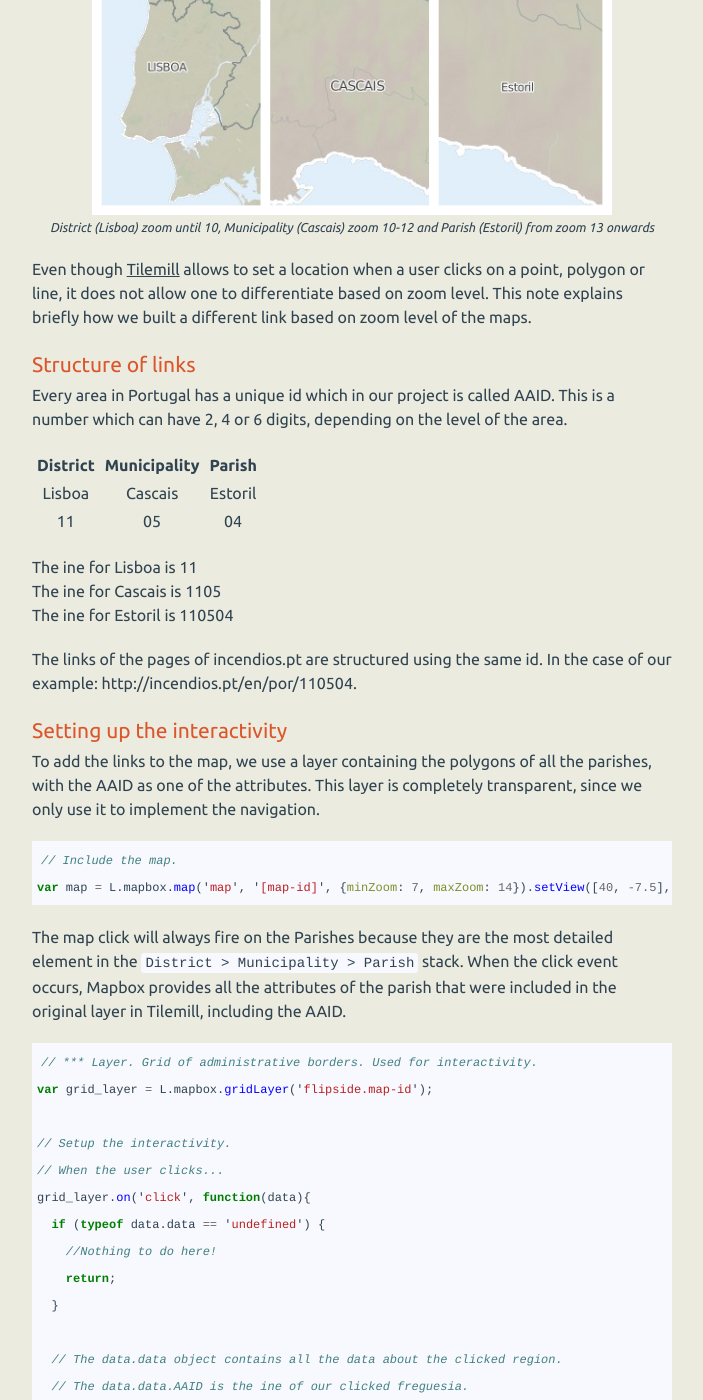
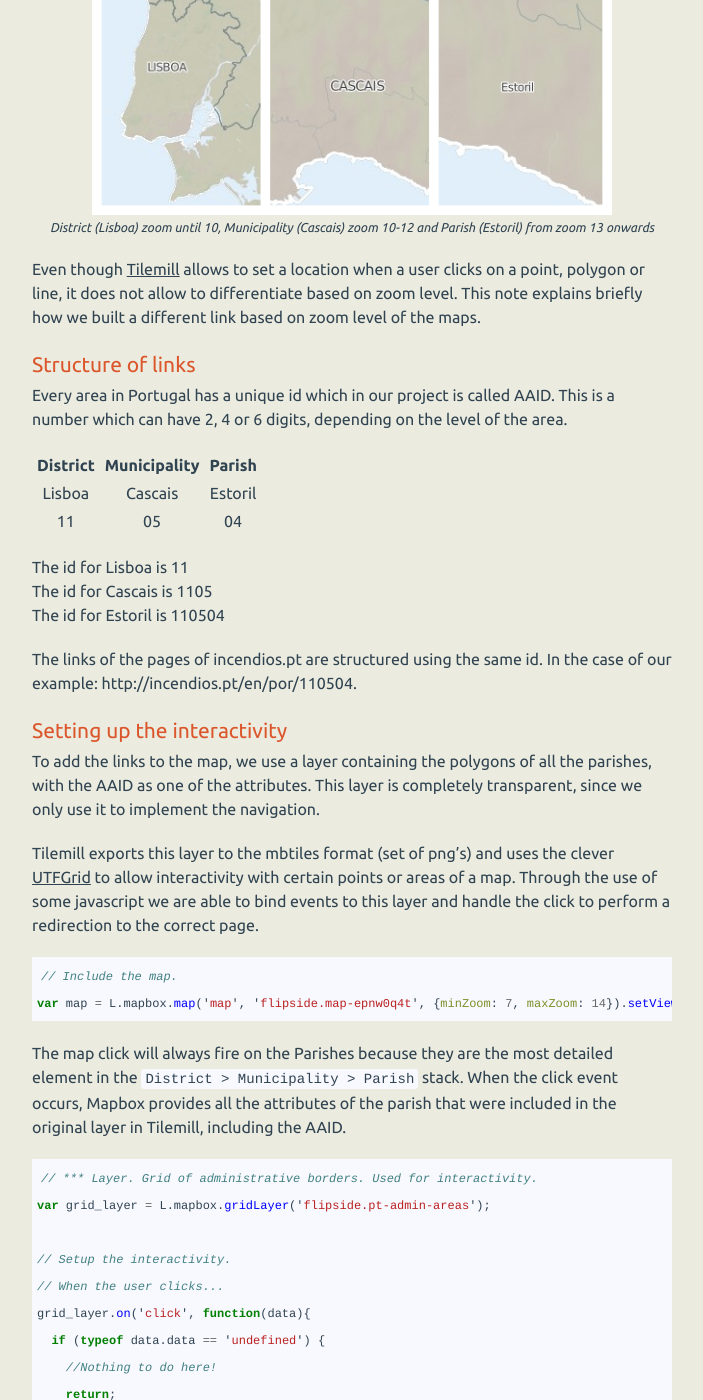
Before and after one commit to flipside-org/flipside.org, a Jekyll site: the page built from _posts/notes/2013-07-10-clicks-administrative-areas-incendios.md, in a window 1280 px wide and 1400 px high, scrolled down 612 px. Shown: the whole window, without its empty margins (138-841 px from the left). Built offline with Jekyll 4.4.1, drawn with Linux system fonts in a browser that asks for light colours; nearby versions of some CDN libraries; some of the changed text lies outside the part shown.

Commit message:
Updates administrative areas incendios post.

```diff
--- a/_posts/notes/2013-07-10-clicks-administrative-areas-incendios.md
+++ b/_posts/notes/2013-07-10-clicks-administrative-areas-incendios.md
@@ -19,7 +19,7 @@ The visibility of the different types of administrative areas changes according
   <span>District (Lisboa) zoom until 10, Municipality (Cascais) zoom 10-12 and Parish (Estoril) from zoom 13 onwards</span>
 </div>
 
-Even though [Tilemill](http://www.tilemill.com) allows to set a location when a user clicks on a point, polygon or line, it does not allow one to differentiate based on zoom level. This note explains briefly how we built a different link based on zoom level of the maps.
+Even though [Tilemill](http://www.tilemill.com) allows to set a location when a user clicks on a point, polygon or line, it does not allow to differentiate based on zoom level. This note explains briefly how we built a different link based on zoom level of the maps.
 
 ###Structure of links
 Every area in Portugal has a unique id which in our project is called AAID. This is a number which can have 2, 4 or 6 digits, depending on the level of the area.
@@ -29,19 +29,21 @@ Every area in Portugal has a unique id which in our project is called AAID. This
 |  Lisboa   |    Cascais     |  Estoril |
 |    11     |      05        |    04    |
 
-The ine for Lisboa is 11
-The ine for Cascais is 1105
-The ine for Estoril is 110504
+The id for Lisboa is 11
+The id for Cascais is 1105
+The id for Estoril is 110504
 
 The links of the pages of incendios.pt are structured using the same id. In the case of our example: http://incendios.pt/en/por/110504.
 
 ###Setting up the interactivity
 To add the links to the map, we use a layer containing the polygons of all the parishes, with the AAID as one of the attributes. This layer is completely transparent, since we only use it to implement the navigation.
 
+Tilemill exports this layer to the mbtiles format (set of png's) and uses the clever [UTFGrid](http://www.mapbox.com/developers/utfgrid/) to allow interactivity with certain points or areas of a map.
+Through the use of some javascript we are able to bind events to this layer and handle the click to perform a redirection to the correct page.
 
 {% highlight javascript %}
 // Include the map.
-var map = L.mapbox.map('map', '[map-id]', {minZoom: 7, maxZoom: 14}).setView([40, -7.5], 6);
+var map = L.mapbox.map('map', 'flipside.map-epnw0q4t', {minZoom: 7, maxZoom: 14}).setView([40, -7.5], 6);
 {% endhighlight %}
 
 
@@ -49,7 +51,7 @@ The map click will always fire on the Parishes because they are the most detaile
 
 {% highlight javascript %}
 // *** Layer. Grid of administrative borders. Used for interactivity.
-var grid_layer = L.mapbox.gridLayer('flipside.map-id');
+var grid_layer = L.mapbox.gridLayer('flipside.pt-admin-areas');
 
 // Setup the interactivity.
 // When the user clicks...
@@ -60,23 +62,23 @@ grid_layer.on('click', function(data){
   }
 
   // The data.data object contains all the data about the clicked region.
-  // The data.data.AAID is the ine of our clicked freguesia.
-  // Now, based on the zoom level we extract the portion of the aaid (ine) that interests us.
+  // The data.data.AAID is the id of our clicked freguesia.
+  // Now, based on the zoom level we extract the portion of the aaid that interests us.
   if (map.getZoom() <= 9) {
     // Distrito.
-    // Ex: Full ine: 110506
+    // Ex: Full id: 110506
     var destination = data.data.AAID.substring(0,2);
     // Ex: destination = 11
   }
   else if (map.getZoom() >= 10 && map.getZoom() <= 12) {
     // Concelho.
-    // Ex: Full ine: 110506
+    // Ex: Full id: 110506
     var destination = data.data.AAID.substring(0,4);
     // Ex: destination = 1105
   }
   else {
     // Freguesia.
-    // Ex: Full ine: 110506
+    // Ex: Full id: 110506
     var destination = data.data.AAID;
     // Ex: destination = 110506
   }
@@ -89,8 +91,4 @@ grid_layer.on('click', function(data){
 map.addLayer(grid_layer);
 {% endhighlight %}
 
-
-
-
->Restructure the below phrases
-Tiles served by Mapbox are rasterized and use [UTFGrid](http://www.mapbox.com/developers/utfgrid/) to allow interactivity with certain points or areas of a map.
+For incendios.pt we only needed something this simple, but you could apply the same approach to build custom legends, popups...
```
